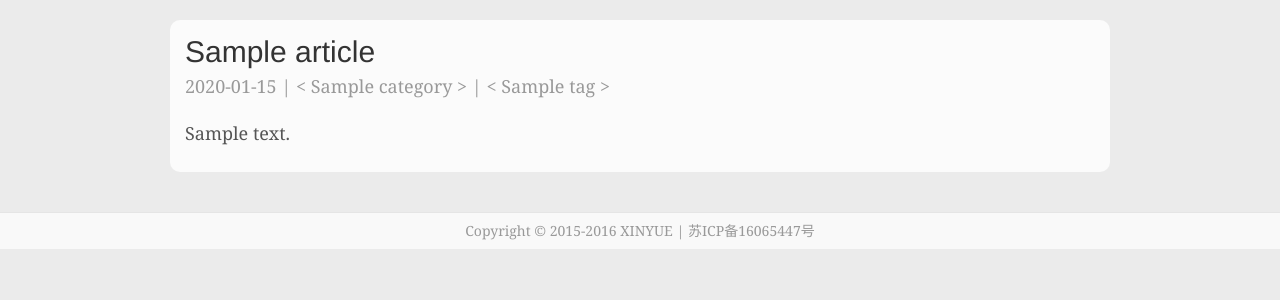
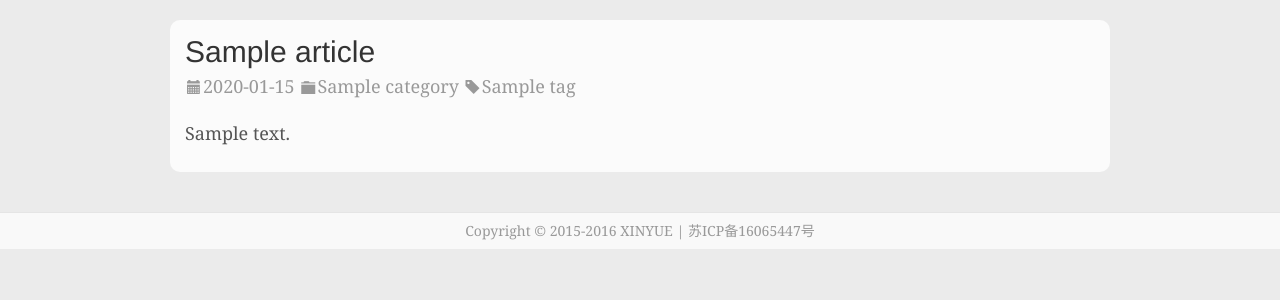
Before and after one commit to sy813/blog, a Django app: page /article/?id=1 in a window 1280 px wide. Shown: the part 35-335 px from the top of the page. Run offline with Django 3.2, Linux system fonts and the light colour scheme; tables that the repository leaves empty hold one stand-in row (values such as "Sample post"); some libraries are stand-ins or nearby versions.

Commit message:
v0.11 bug fixed

```diff
--- a/templates/article.html
+++ b/templates/article.html
@@ -1,20 +1,23 @@
 {% extends 'base.html' %}
 {% load staticfiles %}
 {% block blog-header %}
-
 {% endblock %}
 {% block left_content %}
     <div class="blog-header">
     </div>
     <div class="col-sm-12 blog-main">
-            <div class="blog-post">
-                <h2 class="blog-post-title">{{ article.title }}</h2>
-                <p class="blog-post-meta">{{ article.date_publish|date:"Y-m-d" }} | < {{ article.category }} > |
-                    {% for tag in article.tag.all %}< {{ tag.name }} >{% endfor %}</p>
-                <p>{{ article.content | safe }}</p>
-            </div>
-    </div><!-- /.blog-main -->
+        <div class="blog-post">
+            <h2 class="blog-post-title">{{ article.title }}</h2>
+            <p class="blog-post-meta">
+                <span class="glyphicon glyphicon-calendar"></span>{{ article.date_publish|date:"Y-m-d" }}
+                <span class="glyphicon glyphicon-folder-close"></span>{{ article.category }}
+                {% for tag in article.tag.all %}
+                    <span class="glyphicon glyphicon-tag"></span>{{ tag.name }}
+                {% endfor %}
+            </p>
+            <p>{{ article.content | safe }}</p>
+        </div>
+    </div>
 {% endblock %}
 {% block sidebar %}
-
 {% endblock %}
```
Also changed, not shown: README.md.
